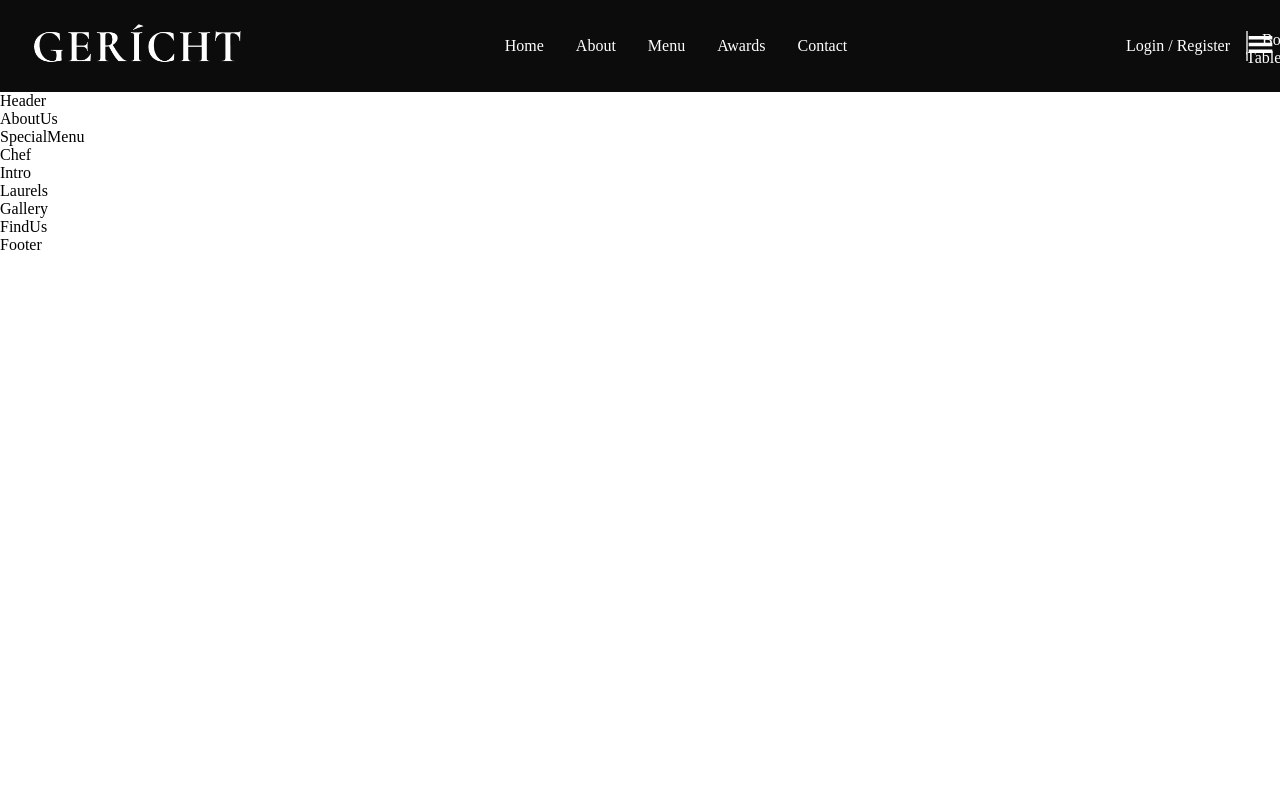
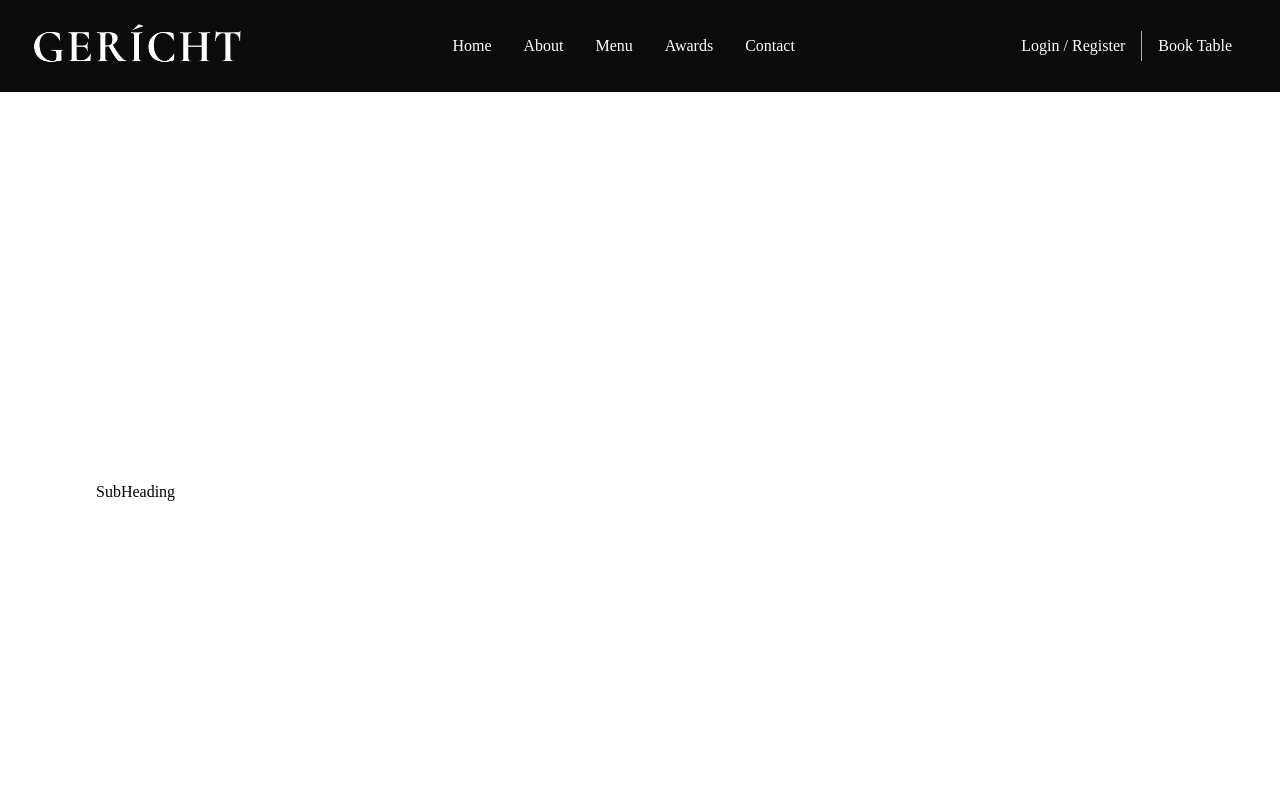
Before and after one commit to Gjorgjioska/RestaurantWeb-ReactProject-, a React (Create React App) app: page / in a window 1280 px wide. Shown: the top 800 px of the page. Built offline with nearby package versions, Linux system fonts and the light colour scheme; a web font is replaced by a local one.

Commit message:
Implementing a header

```diff
--- a/src/components/Navbar/Navbar.css
+++ b/src/components/Navbar/Navbar.css
@@ -75,7 +75,7 @@
   z-index: 5;
 }
 
-.app__navbar-smallscreen_overlay .overlay__close {
+.app_navbar-smallscreen_overlay .overlay_close {
   font-size: 27px;
   color: var(--color-golden);
   cursor: pointer;
@@ -89,7 +89,7 @@
   list-style: none;
 }
 
-.app__navbar-smallscreen_links li {
+.app_navbar-smallscreen_links li {
   margin: 2rem;
   cursor: pointer;
   color: var(--color-golden);
--- a/src/components/Navbar/Navbar.jsx
+++ b/src/components/Navbar/Navbar.jsx
@@ -28,30 +28,33 @@ const Navbar = () => {
           <a href="#contact">Contact</a>
         </li>
       </ul>
+
       <div className="app_navbar-login">
         <a href="#login" className="p_opensans">
           Login / Register
         </a>
-        <div>
+        <div />
+
         <a href="/" className="p_opensans">
           Book Table
         </a>
       </div>
 
-        <div className="app__navbar-smallscreen">
+      <div className="app_navbar-smallscreen">
         <GiHamburgerMenu
           color="#fff"
           fontSize={27}
           onClick={() => setToggleMenu(true)}
         />
         {toggleMenu && (
-            <div className="app__navbar-smallscreen_overlay flex__center slide-bottom">
+          <div className="app_navbar-smallscreen_overlay flex_center slide-bottom">
             <MdOutlineRestaurantMenu
               fontSize={27}
               className="overlay__close"
               onClick={() => setToggleMenu(false)}
             />
-              <ul className="app__navbar-smallscreen_links">
+
+            <ul className="app_navbar-smallscreen_links">
               <li>
                 <a href="#home" onClick={() => setToggleMenu(false)}>
                   Home
@@ -81,7 +84,6 @@ const Navbar = () => {
           </div>
         )}
       </div>
-      </div>
     </nav>
   );
 };
--- a/src/container/Header/Header.jsx
+++ b/src/container/Header/Header.jsx
@@ -1,10 +1,16 @@
-import React from 'react';
+import React from "react";
+import { SubHeading } from "../../components";
 
-import './Header.css';
+import "./Header.css";
+import { images } from "../../constants";
 
 const Header = () => (
-  <div>
-    Header
+  <div className="app__header app__wrapper section__padding" id="home">
+    <div className="app__wrapper_info">
+      <SubHeading />
+    </div>
+
+    <div className="app__wrapper_img"></div>
   </div>
 );
 
```
Lines whose indentation alone changed are shown as unchanged.
